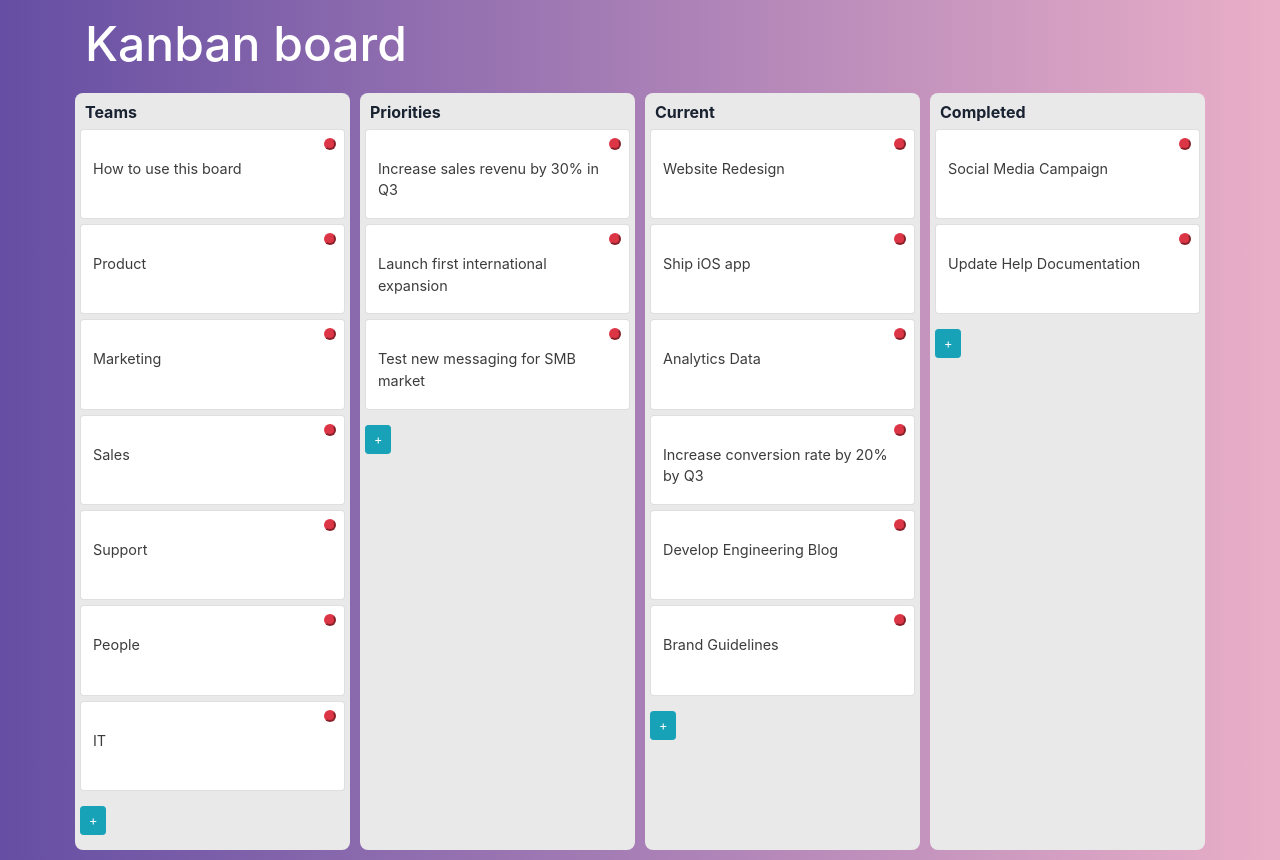
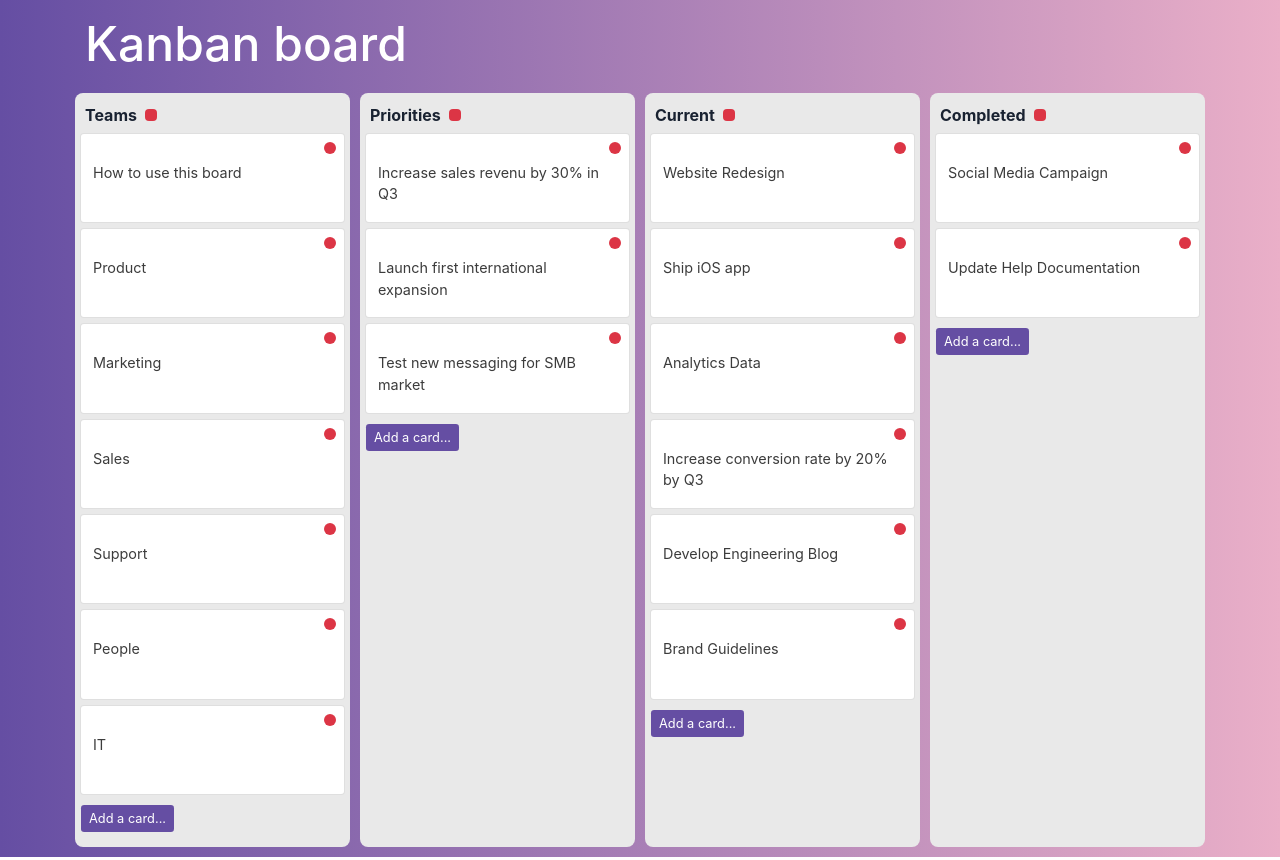
Before and after one commit to loicsay/kanban-board, a React (Create React App) app: page / in a window 1280 px wide. Built offline with nearby package versions, Linux system fonts and the light colour scheme.

Commit message:
new feature : lists can now be deleted

```diff
--- a/src/components/board.jsx
+++ b/src/components/board.jsx
@@ -70,6 +70,12 @@ class Board extends Component {
     this.setState({ cards });
   };
 
+  deleteList = listName => {
+    const lists = this.state.lists.filter(l => l.name !== listName);
+    this.setState({ lists });
+    console.log(this.state.lists);
+  };
+
   renderList = list => {
     const filtered_cards = this.state.cards.filter(
       card => card.list === list.name
@@ -82,6 +88,7 @@ class Board extends Component {
         onDelete={this.handleDelete}
         onEdit={this.handleEdit}
         createCard={this.createCard}
+        deleteList={this.deleteList}
       />
     );
   };
--- a/src/components/list.jsx
+++ b/src/components/list.jsx
@@ -16,15 +16,30 @@ class List extends Component {
 
   handleOnClick = () => {
     this.props.createCard(this.props.name);
-  }
+  };
+
+  handleOnClickList = () => {
+    console.log("HELLO");
+    this.props.deleteList(this.props.name);
+  };
 
   render() {
     return (
       <div className="col-sm">
-        <h4>{this.props.name}</h4>
+        <div className="listHeader">
+          <h4>{this.props.name}</h4>
+          <button
+            className="btn-danger btn "
+            onClick={this.handleOnClickList}
+          />
+        </div>
         {this.renderCard(this.props.cards)}
-        <button type="button" className="btn btn-info btn-sm" onClick={this.handleOnClick}>
-          +
+        <button
+          type="button"
+          className="btn btn-info btn-sm"
+          onClick={this.handleOnClick}
+        >
+          Add a card...
         </button>
       </div>
     );
--- a/src/index.css
+++ b/src/index.css
@@ -33,12 +33,13 @@ h1 {
 }
 
 h4 {
-  height: 18px;
+  display: inline;
   font-weight: 700;
   font-size: 1rem;
   padding-left: 5px;
   overflow: auto;
   color: #192231;
+  line-height: 15px;
 }
 
 textarea {
@@ -55,10 +56,10 @@ textarea {
 }
 
 .col-sm {
+  background-color: #e9e9e9;
   margin-right: 5px;
   margin-left: 5px;
   margin-bottom: 10px;
-  background-color: #e9e9e9;
   border-radius: 8px;
   padding: 10px 5px 0 5px;
 }
@@ -72,16 +73,37 @@ textarea {
   cursor: pointer;
   display: block;
   float: right;
+  border: none;
 }
-
 .btn-danger.btn-sm:hover {
   background-color: red;
 }
 
+.btn-danger.btn {
+  margin: 0;
+  margin-bottom: 2px;
+  padding: 0;
+  height: 12px;
+  width: 12px;
+  cursor: pointer;
+  border: none;
+  margin-left: 8px;
+}
+.btn-danger.btn:hover {
+  background-color: red;
+}
+
 .btn.btn-info.btn-sm {
+  background-color: #654ea3;
   font-size: 0.8rem;
-  margin-top: 10px;
+  margin-top: 5px;
   margin-bottom: 15px;
+  margin-left: 1px;
+  border: none;
+}
+
+.btn.btn-info.btn-sm:hover {
+  background-color: #eaafc8;
 }
 
 .form-group {
@@ -102,3 +124,7 @@ textarea {
   outline: none;
   resize: none;
 }
+
+.listHeader {
+  margin-bottom: 6px;
+}
```
